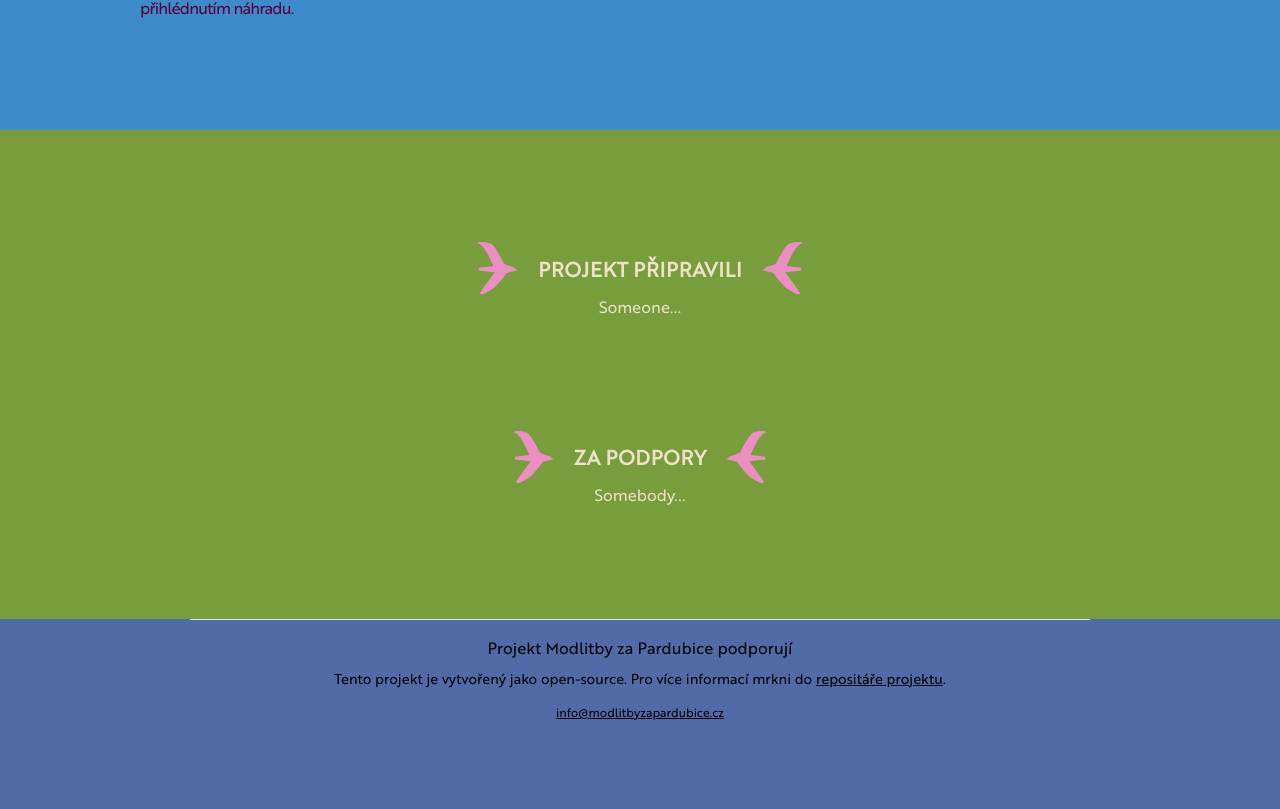
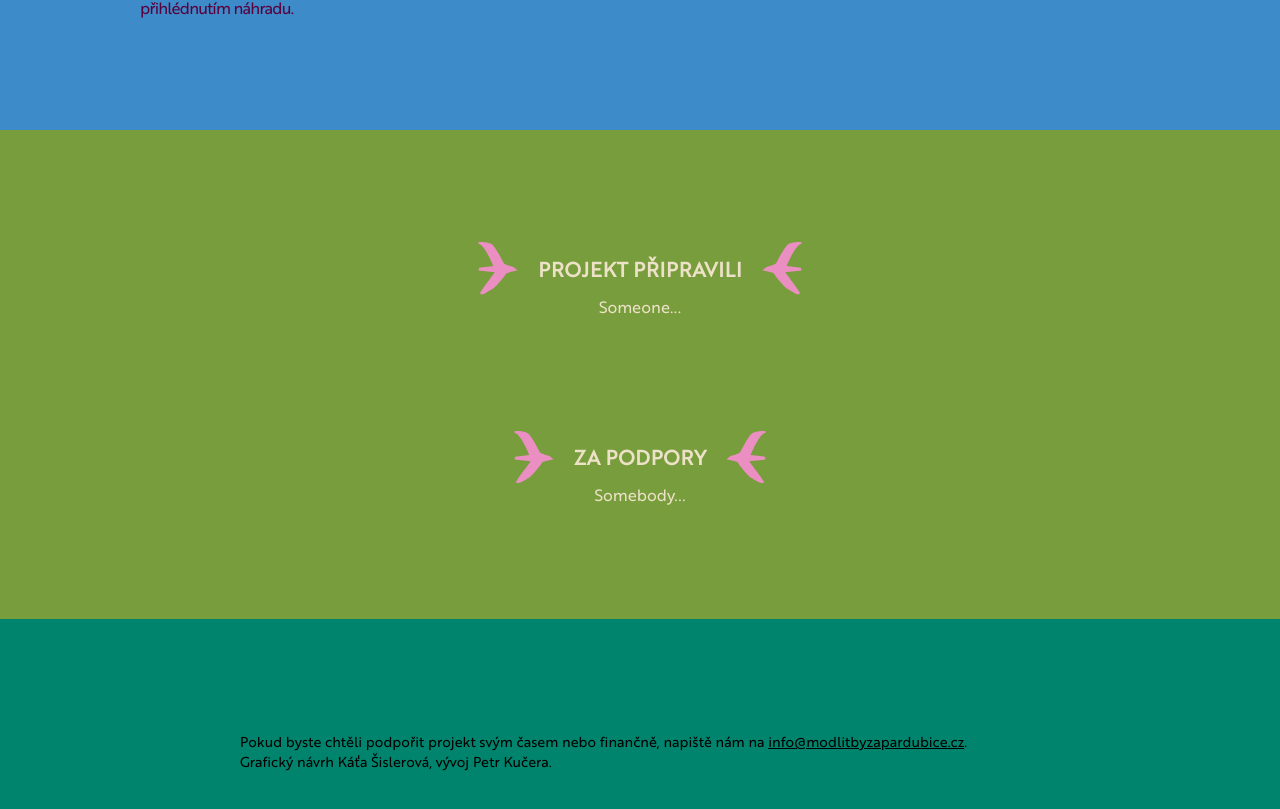
Before and after one commit to petrkucerak/modlitbyzaulice, a Next.js app: page / in a window 1280 px wide. Shown: the part 2517-3326 px from the top of the page. Before the commit the page ends 3253 px from the top, so only its background shows below. Built offline with nearby package versions, Linux system fonts and the light colour scheme.

Commit message:
Create box for footer

```diff
--- a/components/icons/bird-left.js
+++ b/components/icons/bird-left.js
@@ -7,7 +7,7 @@ export default function IconCustomBirdLeft({ className, color }) {
     >
       <g id="Layer_1-2" data-name="Layer 1">
         <path
-          class={`stroke-none fill-[${
+          className={`stroke-none fill-[${
             color !== undefined ? color : "#eb8fc2"
           }]`}
           d="M2.12,46.52l25.6-3.2S13.69,8.62,2.61,3.69s16.24-5.17,23.14.74c6.89,5.91,18.46,29.29,20.92,33.47s16.49,5.66,19.94,9.11,5.91,4.43,5.91,4.43c0,0-21.17,4.18-21.66,5.91s-18.95,24.86-23.87,27.32-16.98,10.83-20.18,10.09c-.22-.05-4.97.07-1.97-4.43,7.6-11.4,25.6-35.36,25.6-35.36L.89,51.69l1.23-5.17Z"
--- a/components/icons/bird-right.js
+++ b/components/icons/bird-right.js
@@ -7,7 +7,7 @@ export default function IconCustomBirdRight({ className, color }) {
     >
       <g id="Layer_1-2" data-name="Layer 1">
         <path
-          class={`stroke-none fill-[${
+          className={`stroke-none fill-[${
             color !== undefined ? color : "#eb8fc2"
           }]`}
           d="M70.39,46.52l-25.6-3.2S58.82,8.62,69.9,3.69c11.08-4.92-16.24-5.17-23.14.74s-18.46,29.29-20.92,33.47-16.49,5.66-19.94,9.11c-3.45,3.45-5.91,4.43-5.91,4.43,0,0,21.17,4.18,21.66,5.91s18.95,24.86,23.87,27.32,16.98,10.83,20.18,10.09c.22-.05,4.97.07,1.97-4.43-7.6-11.4-25.6-35.36-25.6-35.36l29.54-3.28-1.23-5.17Z"
--- a/components/layout/footer.js
+++ b/components/layout/footer.js
@@ -2,23 +2,25 @@ import Link from "next/link";
 
 export default function Footer() {
   return (
-    <footer className="border-t w-[90vw] max-w-[900px] flex flex-col items-center justify-between">
-      <p className="mt-4 mb-2">Projekt Modlitby za Pardubice podporují</p>
-      <p className="text-sm mb-4">
-        Tento projekt je vytvořený jako open-source. Pro více informací mrkni do{" "}
-        <Link
-          href={"https://github.com/petrkucerak/modlitbyzapardubice"}
-          target="_blank"
-          className="underline"
-        >
-          repositáře projektu
+    <footer className="w-full flex flex-col items-center justify-between bg-teal">
+      <p className="text-sm w-[90vw] max-w-[800px] mt-[7rem]">
+        Pokud byste chtěli podpořit projekt svým časem nebo finančně, napiště
+        nám na{" "}
+        <Link href={"mailto:info@modlitbyzapardubice.cz"} className="underline">
+          info@modlitbyzapardubice.cz
         </Link>
         .
       </p>
-      <p className="mb-4 text-xs">
-        <Link className="underline" href="mailto:info@modlitbyzapardubice.cz">
-          info@modlitbyzapardubice.cz
+      <p className="text-sm w-[90vw] max-w-[800px] mb-[7rem]">
+        Grafický návrh{" "}
+        <Link href={"TODO"} className="">
+          Káťa Šislerová
         </Link>
+        , vývoj{" "}
+        <Link href={"TODO"} className="">
+          Petr Kučera
+        </Link>
+        .
       </p>
     </footer>
   );
```
